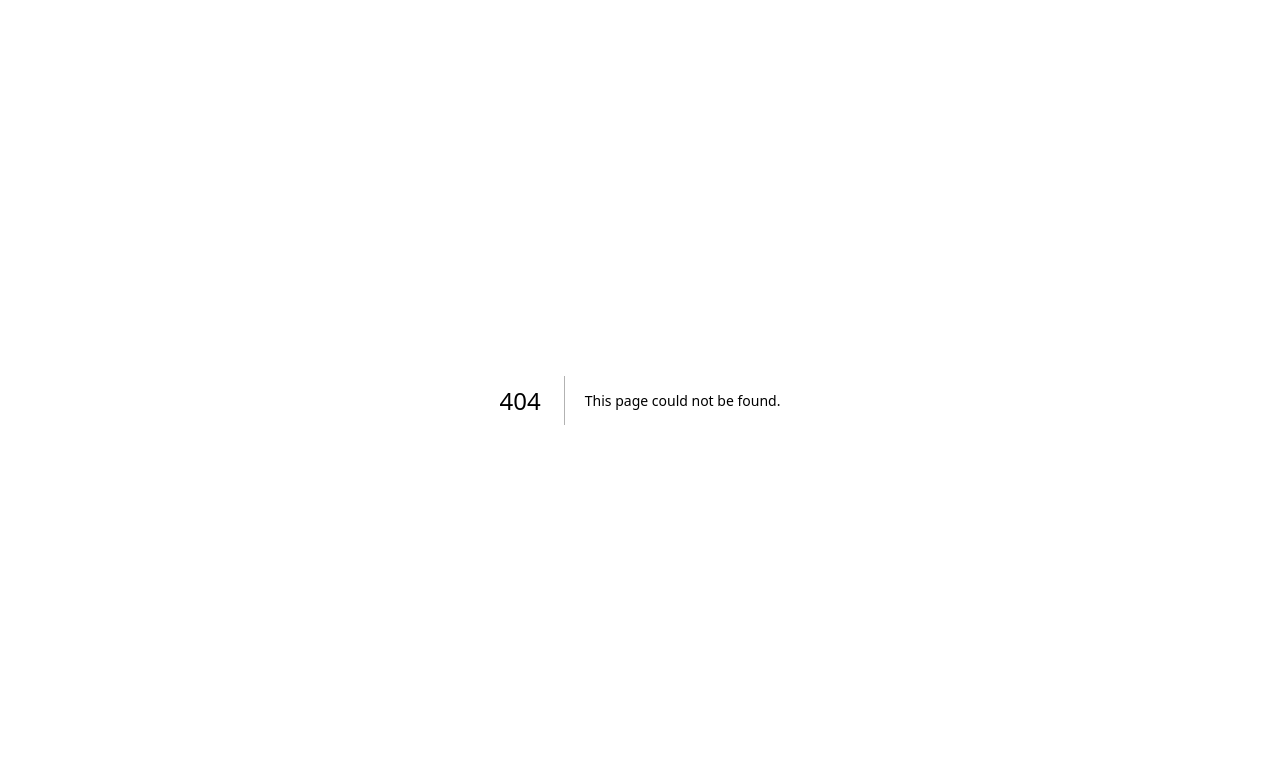
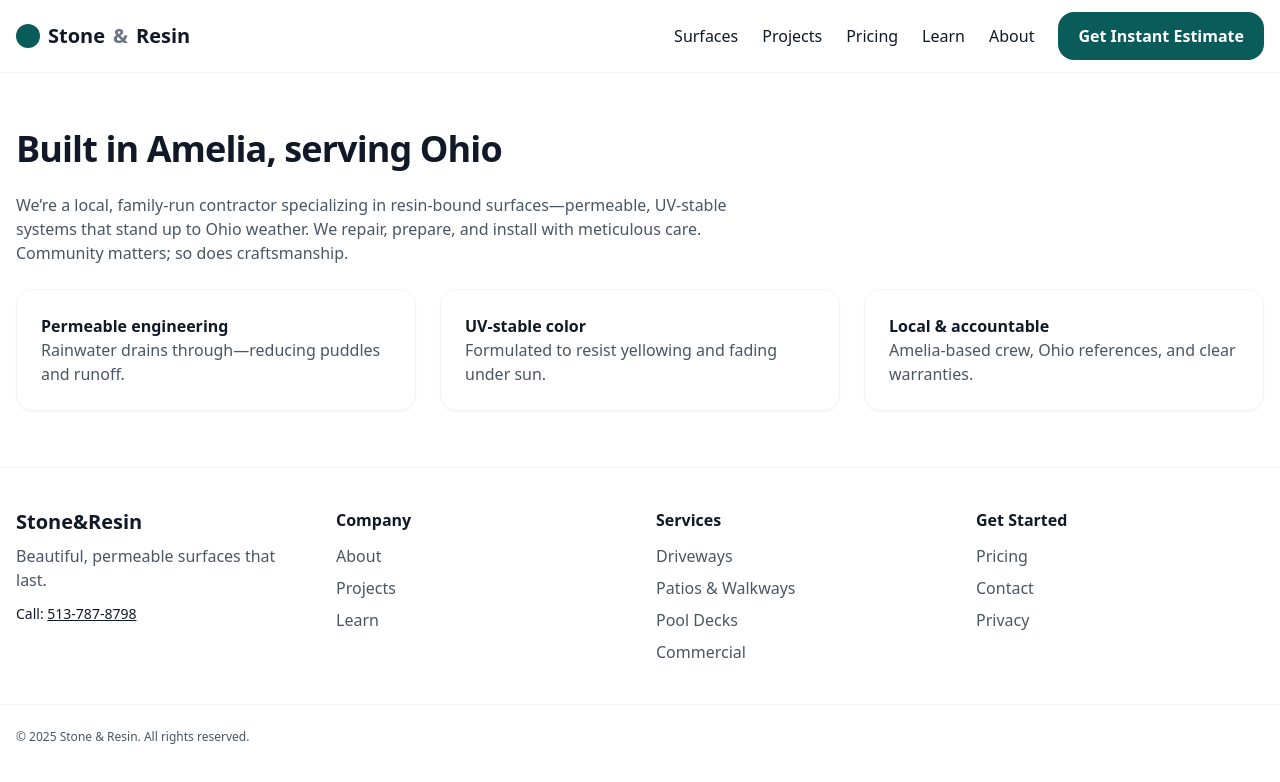
Before and after one commit to Stoneandresin/stoneandresin-site, a Next.js app: page /about in a window 1280 px wide. Before the commit this address had no page. Shown: the top 782 px of the page. Built offline with nearby package versions, Linux system fonts and the light colour scheme.

Commit message:
Add app/about/page.tsx

```diff
--- /dev/null
+++ b/app/about/page.tsx
@@ -0,0 +1,25 @@
+import Navbar from "@/components/Navbar"
+import Footer from "@/components/Footer"
+
+export const metadata = { title: "About" }
+
+export default function AboutPage(){
+  return (
+    <main>
+      <Navbar />
+      <section className="container py-14 space-y-6">
+        <h1 className="section-title">Built in Amelia, serving Ohio</h1>
+        <p className="subtle max-w-3xl">
+          We’re a local, family‑run contractor specializing in resin‑bound surfaces—permeable, UV‑stable systems that stand up to Ohio weather.
+          We repair, prepare, and install with meticulous care. Community matters; so does craftsmanship.
+        </p>
+        <div className="grid md:grid-cols-3 gap-6">
+          <div className="card p-6"><div className="font-bold">Permeable engineering</div><p className="subtle">Rainwater drains through—reducing puddles and runoff.</p></div>
+          <div className="card p-6"><div className="font-bold">UV‑stable color</div><p className="subtle">Formulated to resist yellowing and fading under sun.</p></div>
+          <div className="card p-6"><div className="font-bold">Local & accountable</div><p className="subtle">Amelia‑based crew, Ohio references, and clear warranties.</p></div>
+        </div>
+      </section>
+      <Footer />
+    </main>
+  )
+}
```
